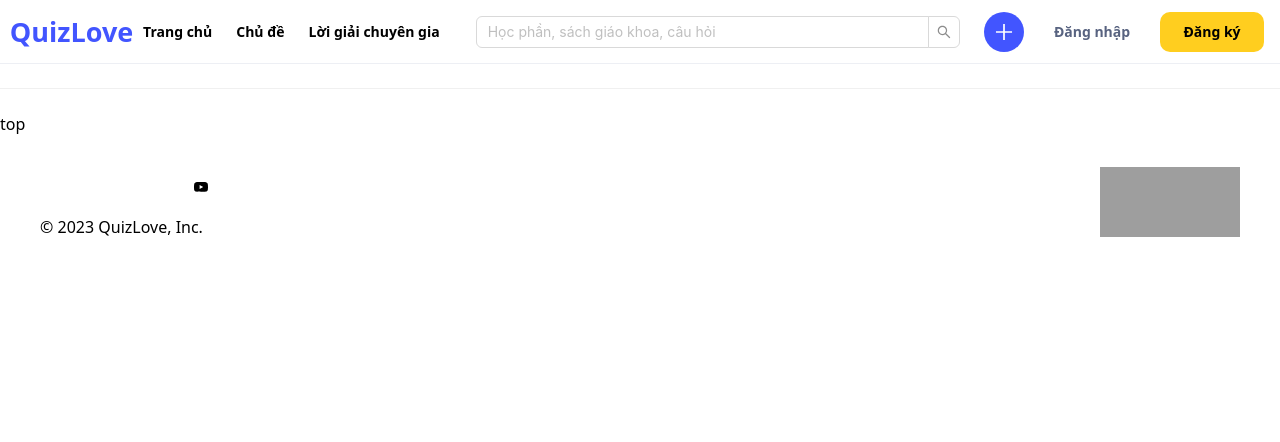
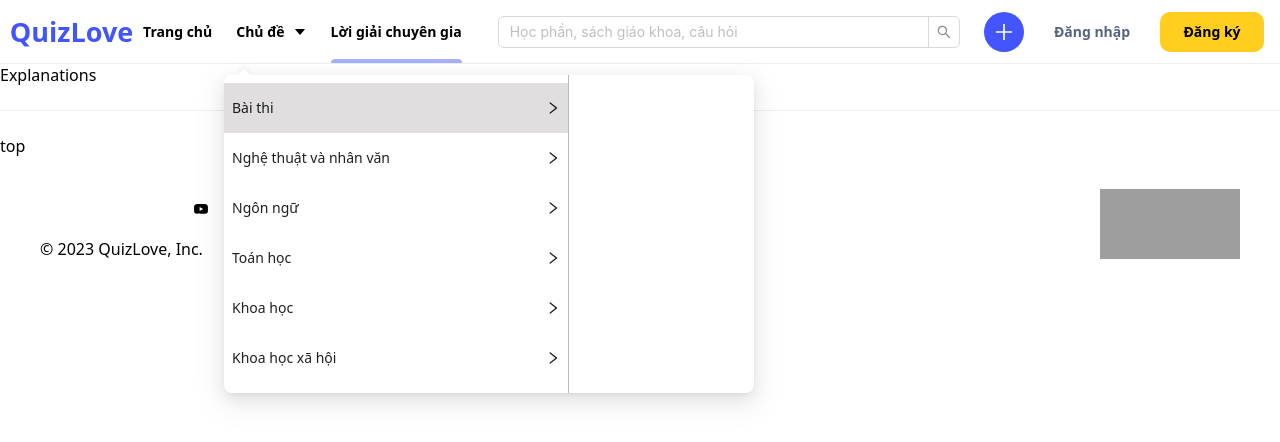
Before and after one commit to BillyND/QuizLove, a React (Vite) app: page /explanations in a window 1280 px wide. Both pictures are taken after a click on the button "Chủ đề". Shown: the top 442 px of the page. Built offline with nearby package versions, Linux system fonts and the light colour scheme; grey boxes are pictures that could not be loaded.

Commit message:
Add active item left of subjects popover

```diff
--- a/src/App.jsx
+++ b/src/App.jsx
@@ -6,6 +6,7 @@ import Home from "./components/Home/Home";
 import { ToastContainer } from "react-toastify";
 import "react-toastify/dist/ReactToastify.css";
 import UpgradePlan from "./components/UpdradePlan/UpgradePlan";
+import Explanations from "./components/Explanations/Explanations";
 
 function App() {
   const [count, setCount] = useState(0);
@@ -16,6 +17,7 @@ function App() {
         <Routes>
           <Route path="/" element={<Home />} />
           <Route path="/upgrade" element={<UpgradePlan />} />
+          <Route path="/explanations" element={<Explanations />} />
         </Routes>
       </Layout>
       <Auth />
--- a/src/components/Auth/Auth.jsx
+++ b/src/components/Auth/Auth.jsx
@@ -42,7 +42,12 @@ function Auth(props) {
 
         <h1 className="logo-footer">QuizLove</h1>
       </div>
-      <div className="content-login-register-right">
+      <div
+        className="content-login-register-right"
+        style={{
+          display: type === "login" || type === "register" ? "block" : "",
+        }}
+      >
         <div className="header-login-register">
           <button className="remove-style-button">
             <CloseOutlined
--- /dev/null
+++ b/src/components/Explanations/Explanations.jsx
@@ -0,0 +1,7 @@
+import React from "react";
+
+function Explanations(props) {
+  return <div>Explanations</div>;
+}
+
+export default Explanations;
--- a/src/components/Header/Header.jsx
+++ b/src/components/Header/Header.jsx
@@ -1,4 +1,8 @@
-import { PlusOutlined } from "@ant-design/icons";
+import {
+  CaretDownOutlined,
+  DownOutlined,
+  PlusOutlined,
+} from "@ant-design/icons";
 import Search from "antd/es/input/Search";
 import React, { useEffect } from "react";
 import { useLocation, useNavigate } from "react-router";
@@ -8,6 +12,7 @@ import {
   useSubscription,
 } from "../../utils/globalStateHook";
 import PopoverInfoUser from "./PopoverInfoUser";
+import PopoverSubjects from "./PopoverSubjects";
 
 export const toggleAuthModalSubs = createSubscription({
   type: "",
@@ -62,17 +67,38 @@ function Header(props) {
               QuizLove
             </button>
             <div className="TopNavigation-menuItems">
-              <button
-                className="item cursor-pointer remove-style-button"
-                onClick={() => handleMoveLocation("/")}
-              >
-                Trang chủ
+              <button className="item cursor-pointer remove-style-button">
+                <div className="text" onClick={() => handleMoveLocation("/")}>
+                  <span> Trang chủ</span>
+                  <span
+                    className="line-footer-nav"
+                    style={{
+                      opacity: locationNow?.pathname === "/" ? "1" : "",
+                    }}
+                  />
+                </div>
               </button>
+
+              <PopoverSubjects
+                locationNow={locationNow}
+                handleMoveLocation={handleMoveLocation}
+              />
+
               <button className="item cursor-pointer remove-style-button">
-                Chủ đề
-              </button>
-              <button className="item cursor-pointer remove-style-button">
-                Lời giải chuyên gia
+                <div
+                  className="text"
+                  onClick={() => handleMoveLocation("/explanations")}
+                >
+                  Lời giải chuyên gia
+                  <span
+                    className="line-footer-nav"
+                    style={{
+                      opacity: locationNow?.pathname?.includes("/explanations")
+                        ? "1"
+                        : "",
+                    }}
+                  />
+                </div>
               </button>
             </div>
           </div>
--- /dev/null
+++ b/src/components/Header/PopoverSubjects.jsx
@@ -0,0 +1,90 @@
+import { CaretDownOutlined, RightOutlined } from "@ant-design/icons";
+import { Popover } from "antd";
+import React, { useState } from "react";
+
+const listContentLeft = [
+  {
+    icon: "",
+    label: "Bài thi",
+  },
+  {
+    icon: "",
+    label: "Nghệ thuật và nhân văn",
+  },
+  {
+    icon: "",
+    label: "Ngôn ngữ",
+  },
+  {
+    icon: "",
+    label: "Toán học",
+  },
+  {
+    icon: "",
+    label: "Khoa học",
+  },
+  {
+    icon: "",
+    label: "Khoa học xã hội",
+  },
+];
+
+function PopoverSubjects(props) {
+  const { locationNow, handleMoveLocation } = props;
+  const [itemLeftActive, setItemLeftActive] = useState(0);
+
+  const handleMouseEnterItem = (type, index) => {
+    if (type === "left" && itemLeftActive !== index) {
+      setItemLeftActive(index);
+    }
+  };
+
+  const activator = (
+    <button className="item cursor-pointer remove-style-button">
+      <div className="text">
+        Chủ đề
+        <CaretDownOutlined />
+        <span
+          className="line-footer-nav"
+          style={{
+            opacity: locationNow?.pathname?.includes("/subjects") ? "1" : "",
+          }}
+        />
+      </div>
+    </button>
+  );
+
+  const ContentPopoverSubjects = () => {
+    return (
+      <div className="popover-subjects">
+        <div className="content-left">
+          {listContentLeft?.map((item, index) => {
+            return (
+              <div
+                onMouseEnter={() => handleMouseEnterItem("left", index)}
+                key={`${item?.label}-${index}`}
+                className={`item ${itemLeftActive === index ? "active" : ""}`}
+              >
+                <span className="label">{item?.label}</span>
+                <RightOutlined />
+              </div>
+            );
+          })}
+        </div>
+        <div className="content-right"></div>
+      </div>
+    );
+  };
+
+  return (
+    <Popover
+      placement="topLeft"
+      content={<ContentPopoverSubjects />}
+      trigger="click"
+    >
+      {activator}
+    </Popover>
+  );
+}
+
+export default PopoverSubjects;
--- a/src/main.scss
+++ b/src/main.scss
@@ -81,12 +81,44 @@
       .TopNavigation-menuItems {
         display: flex;
         white-space: nowrap;
+        height: 100%;
 
         .item {
+          height: 100%;
           color: black;
           font-size: 14px;
           padding: 0 12px;
           font-weight: 600;
+
+          .text {
+            position: relative;
+            display: flex;
+            align-items: center;
+            height: 100%;
+            cursor: pointer;
+            display: flex;
+            align-items: center;
+            gap: 8px;
+
+            .line-footer-nav {
+              transition: 0.4s;
+              opacity: 0;
+              bottom: 0;
+              inset-inline-start: 0;
+              inset-inline-end: 0;
+              position: absolute;
+              height: 4px;
+              background-color: #a8b1ff;
+              border-top-right-radius: 5px;
+              border-top-left-radius: 5px;
+            }
+          }
+
+          .text:hover {
+            .line-footer-nav {
+              opacity: 1 !important;
+            }
+          }
         }
       }
     }
@@ -205,12 +237,14 @@
   }
   .content-login-register-right {
     padding: 16px;
+    display: none;
 
     .header-login-register {
       position: fixed;
       display: flex;
       justify-content: end;
-      right: 16px;
+      top: 20px;
+      right: 20px;
 
       .icon-close-login-register {
         font-size: 22px;
@@ -543,6 +577,32 @@
   }
 }
 
+.popover-subjects {
+  width: 530px;
+  height: 318px;
+  border-radius: 20px;
+  display: grid;
+  grid-template-columns: 345px auto;
+
+  .content-left {
+    padding: 8px 0;
+    border-right: 0.5px solid rgb(185, 185, 185);
+
+    .active {
+      background-color: rgb(224, 222, 222);
+    }
+
+    .item {
+      transition: 0.3s;
+      display: flex;
+      align-items: center;
+      justify-content: space-between;
+      height: 50px;
+      padding: 0 8px;
+    }
+  }
+}
+
 // Responsive
 @media only screen and (max-width: 1024px) {
   .modal-login-register {
```
